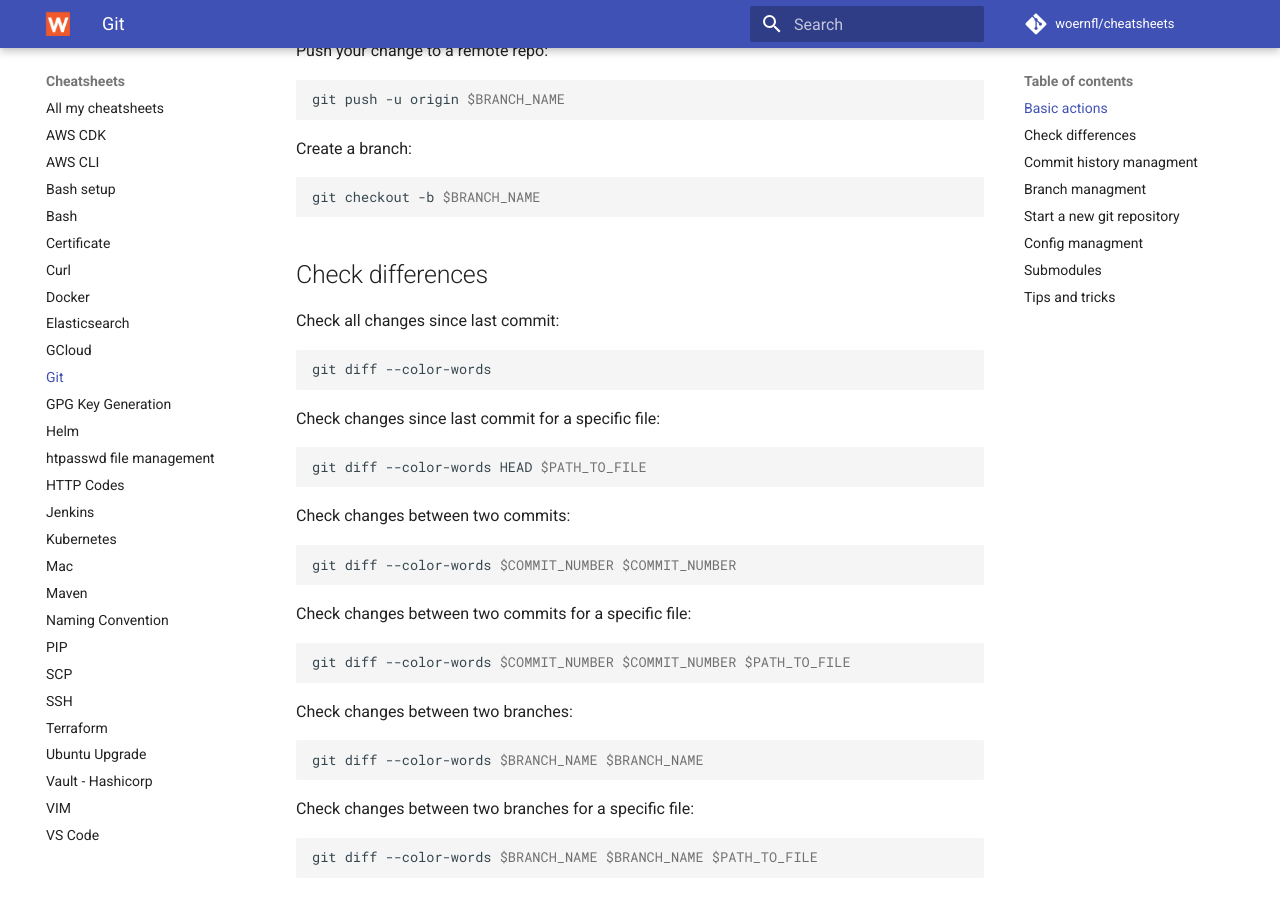
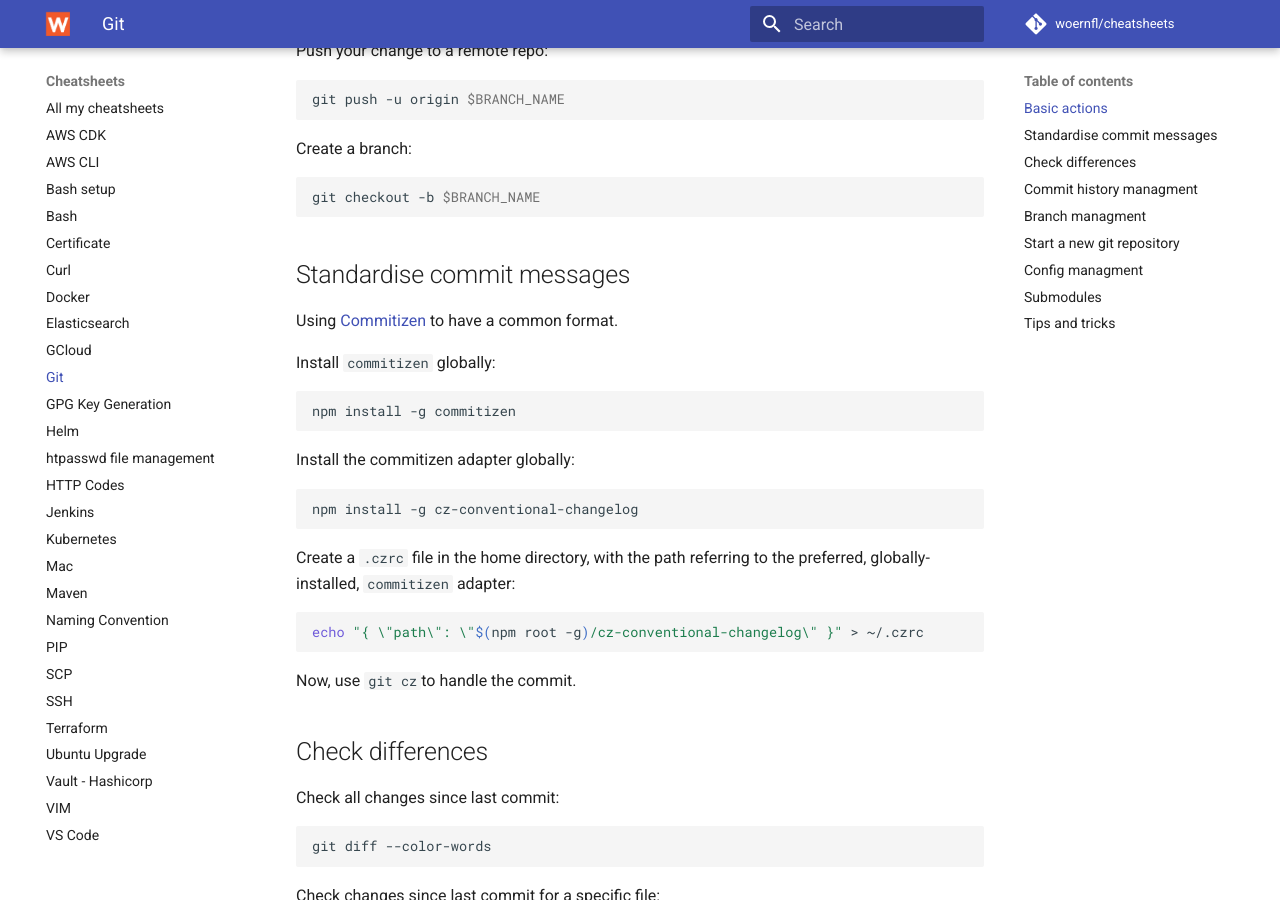
Before and after one commit to woernfl/cheatsheets, an MkDocs documentation site: the page built from docs/git.md, in a window 1280 px wide and 900 px high, scrolled down 876 px. Built offline with MkDocs 1.6.1 and Material for MkDocs 9.7.7, drawn with Linux system fonts in a browser that asks for light colours; comment, search, counter and statistics services are not loaded.

Commit message:
Update git.md

````diff
--- a/docs/git.md
+++ b/docs/git.md
@@ -55,6 +55,30 @@ Create a branch:
 ```bash
 git checkout -b $BRANCH_NAME
 ```
+
+## Standardise commit messages
+
+Using [Commitizen](https://github.com/commitizen/cz-cli) to have a common format.
+
+Install `commitizen` globally:
+
+```bash
+npm install -g commitizen
+```
+
+Install the commitizen adapter globally:
+
+```bash
+npm install -g cz-conventional-changelog
+```
+
+Create a `.czrc` file in the home directory, with the path referring to the preferred, globally-installed, `commitizen` adapter:
+
+```bash
+echo "{ \"path\": \"$(npm root -g)/cz-conventional-changelog\" }" > ~/.czrc
+```
+
+Now, use `git cz`to handle the commit.
 
 ## Check differences
 
````
